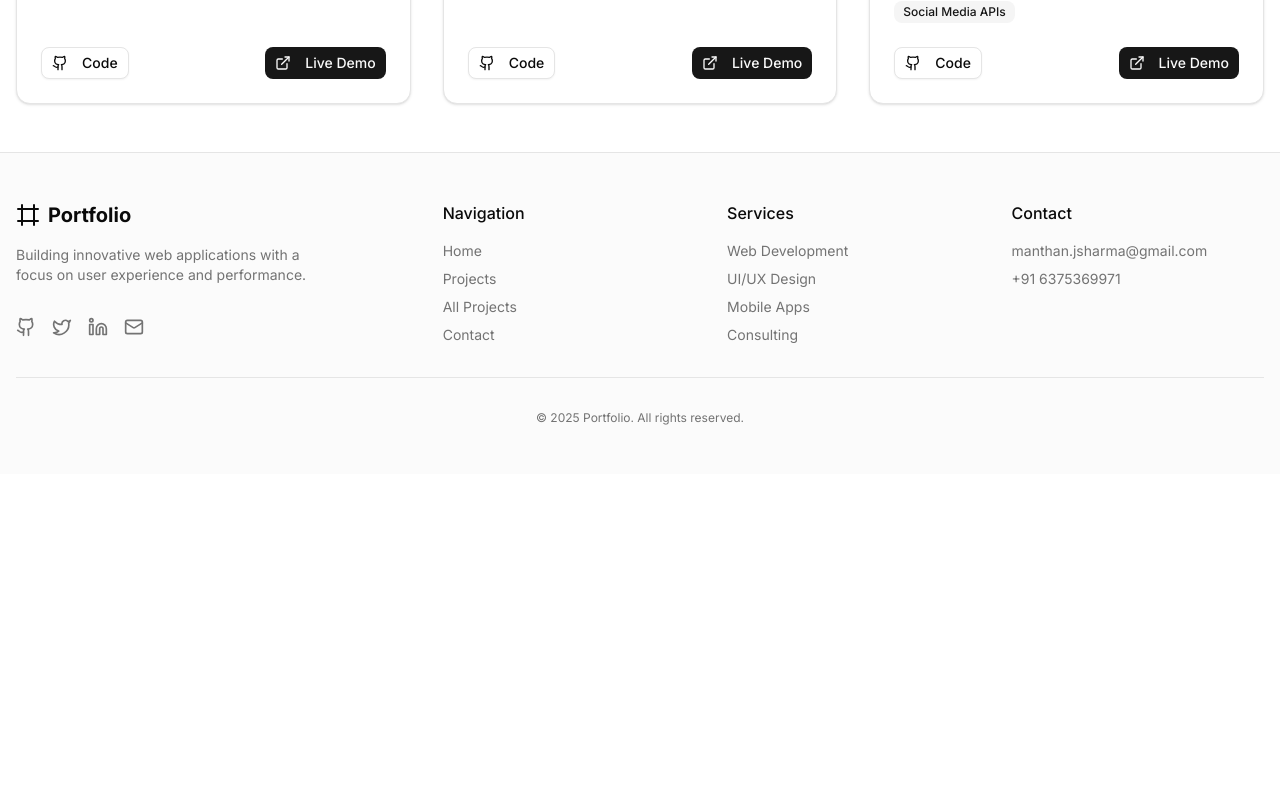
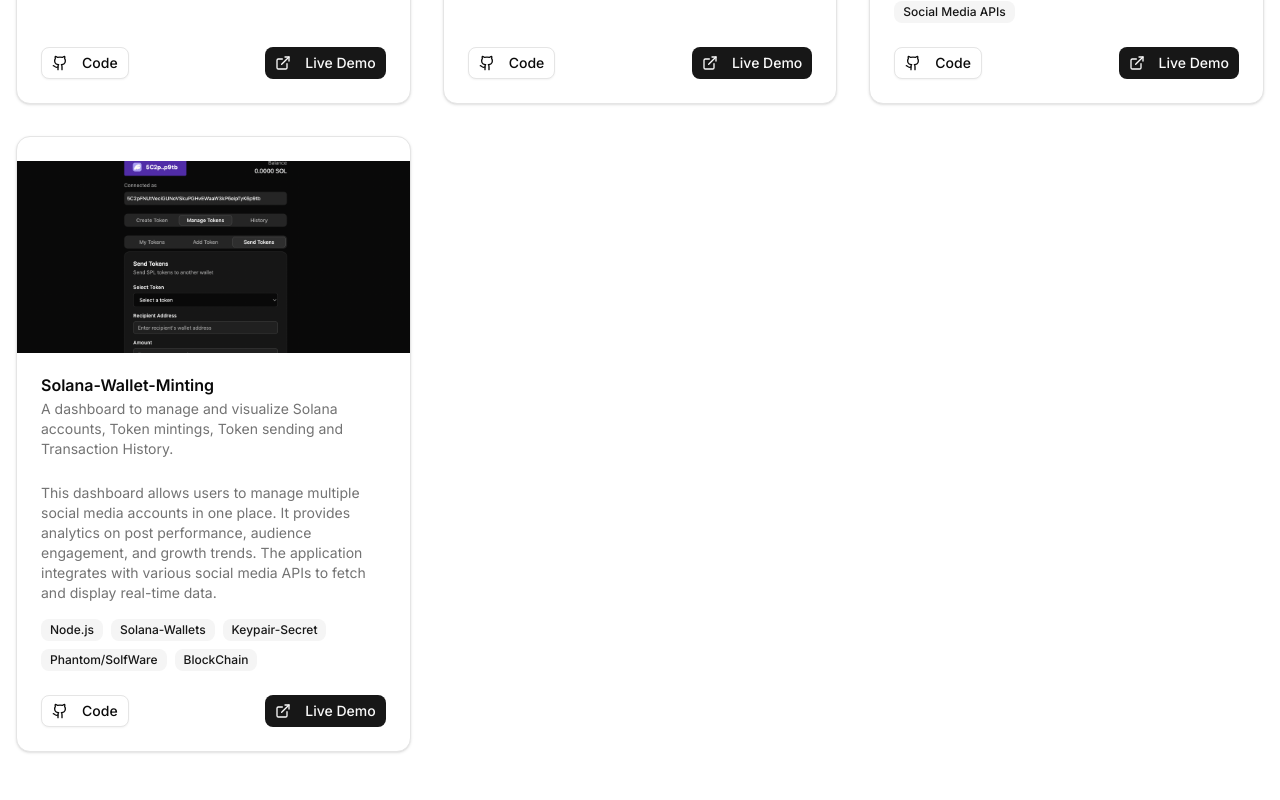
Before and after one commit to manthan-jsharma/portfolio, a Next.js app: page /projects in a window 1280 px wide. Shown: the part 1480-2280 px from the top of the page. Before the commit the page ends 1954 px from the top, so only its background shows below. Built offline with nearby package versions, Linux system fonts and the light colour scheme.

Commit message:
addeed project description

```diff
--- a/app/projects/page.tsx
+++ b/app/projects/page.tsx
@@ -100,6 +100,26 @@ const projects = [
     demoUrl: "https://example.com",
     githubUrl: "https://github.com/manthan-jsharma/Social-Media-Manager",
   },
+  {
+    id: 7,
+    title: "Solana-Wallet-Minting",
+    description:
+      "A dashboard to manage and visualize Solana accounts, Token mintings, Token sending and Transaction History.",
+    longDescription:
+      "This dashboard allows users to manage multiple social media accounts in one place. It provides analytics on post performance, audience engagement, and growth trends. The application integrates with various social media APIs to fetch and display real-time data.",
+    image: "/Solana.png?height=600&width=800",
+    tags: [
+      ,
+      "Node.js",
+      "Solana-Wallets",
+      "Keypair-Secret",
+      "Phantom/SolfWare",
+      "BlockChain",
+    ],
+    demoUrl:
+      "https://www.loom.com/share/289cf74591b24e0d92ca7d6549512b19?sid=0c449d0a-d304-4a23-8b85-0d90c7c9ae91",
+    githubUrl: "https://github.com/manthan-jsharma/Social-Media-Manager",
+  },
 ];
 
 export default function ProjectsPage() {
```
Also changed, not shown: public/Solana.png (added).
